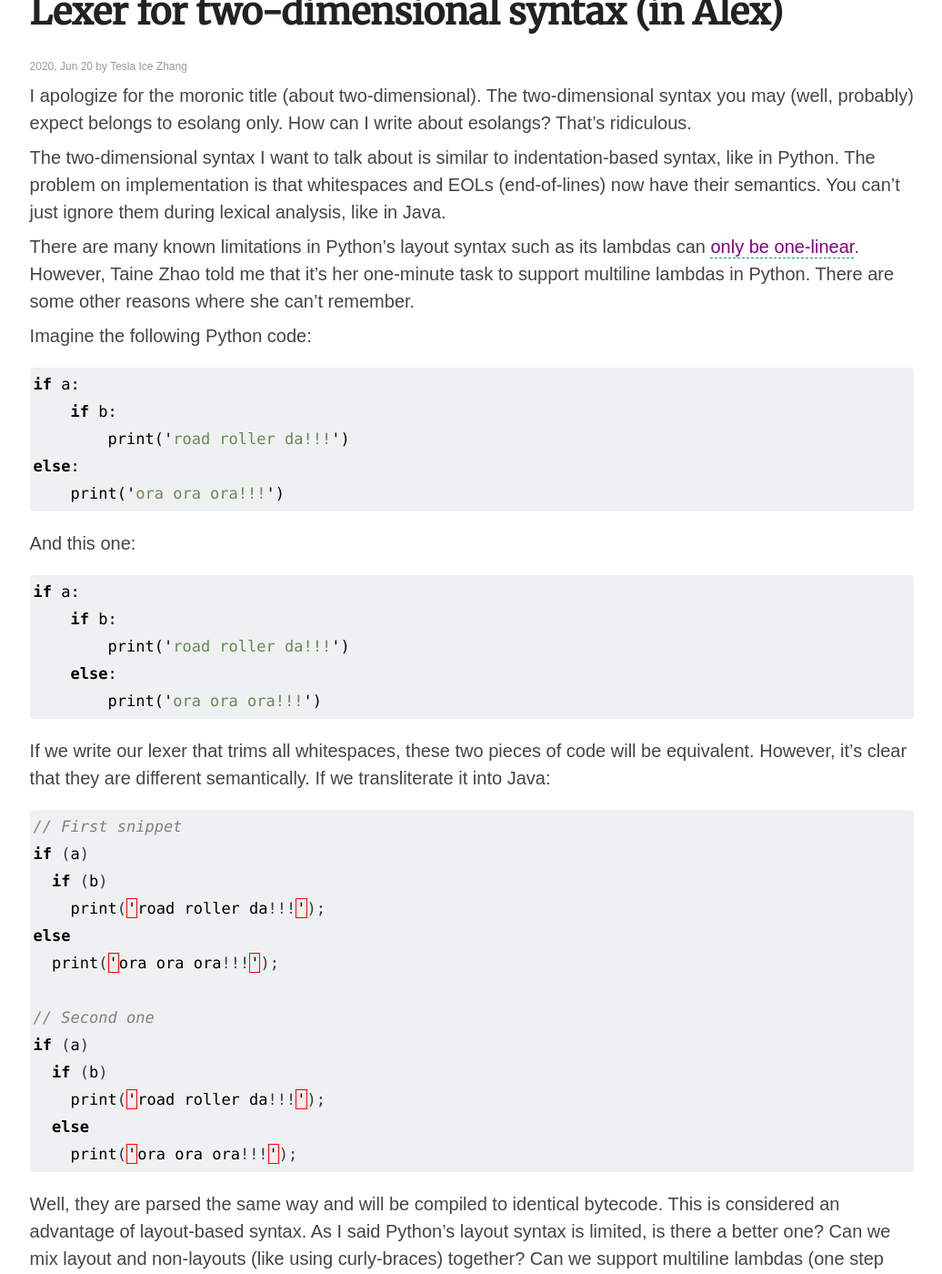
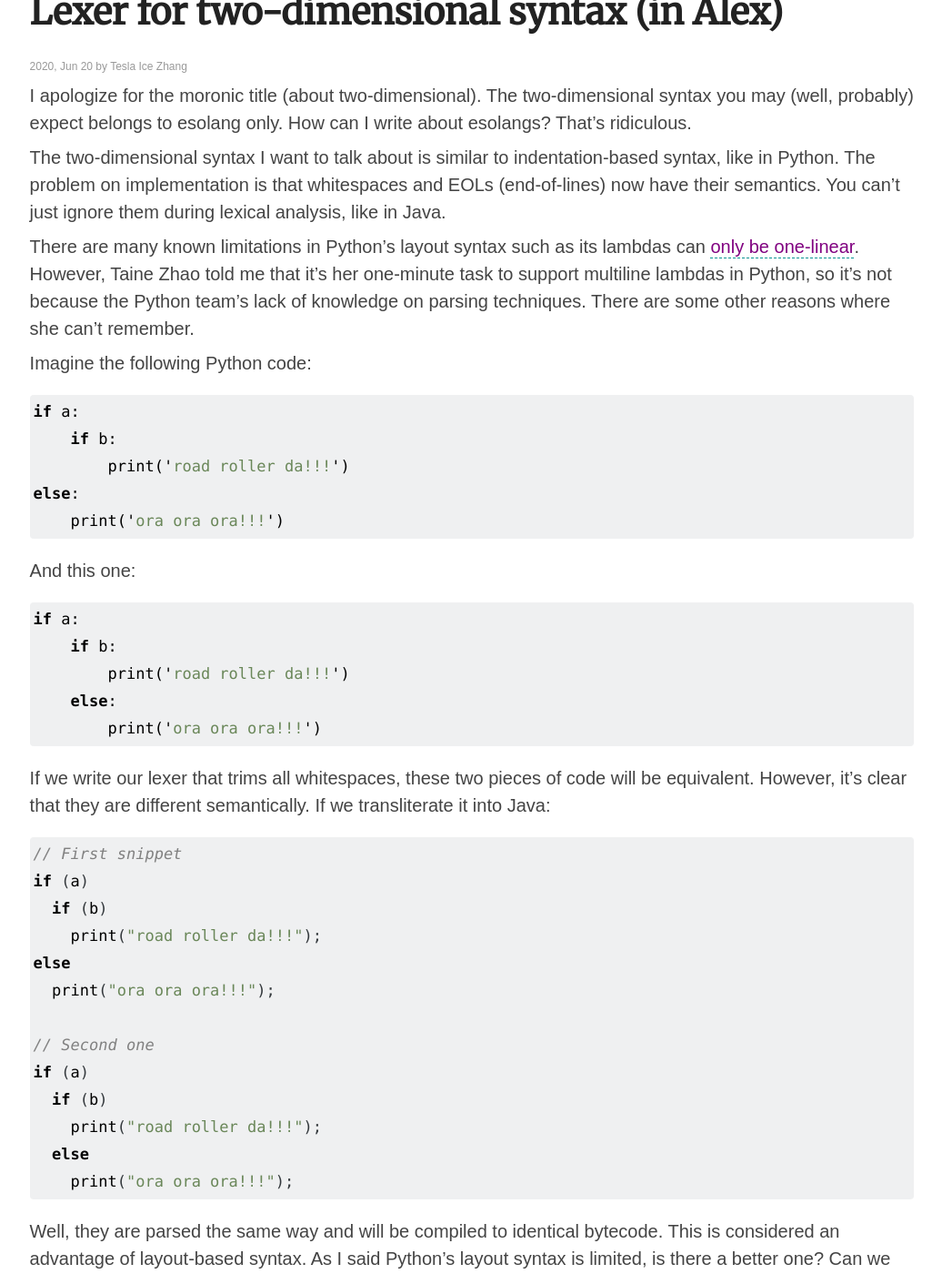
Before and after one commit to anqurvanillapy/ice1000.github.io, a Jekyll site: the page built from _posts/2020-6-20-LayoutLexerInAlex.md, in a window 1280 px wide and 1400 px high, scrolled down 208 px. Shown: the whole window at 91% size, without its empty margins (121-1157 px from the left). Built offline with Jekyll 4.4.1, drawn with Linux system fonts in a browser that asks for light colours.

Commit message:
Fix typo

````diff
--- a/_posts/2020-6-20-LayoutLexerInAlex.md
+++ b/_posts/2020-6-20-LayoutLexerInAlex.md
@@ -17,7 +17,8 @@ their semantics. You can't just ignore them during lexical analysis, like in Jav
 There are many known limitations in Python's layout syntax such as its lambdas can
 [only be one-linear](https://stackoverflow.com/q/1233448/7083401). However,
 Taine Zhao told me that it's her one-minute task to support multiline lambdas in
-Python. There are some other reasons where she can't remember.
+Python, so it's not because the Python team's lack of knowledge on parsing techniques.
+There are some other reasons where she can't remember.
 
 Imagine the following Python code:
 
@@ -47,16 +48,16 @@ If we transliterate it into Java:
 // First snippet
 if (a)
   if (b)
-    print('road roller da!!!');
+    print("road roller da!!!");
 else
-  print('ora ora ora!!!');
+  print("ora ora ora!!!");
 
 // Second one
 if (a)
   if (b)
-    print('road roller da!!!');
+    print("road roller da!!!");
   else
-    print('ora ora ora!!!');
+    print("ora ora ora!!!");
 ```
 
 Well, they are parsed the same way and will be compiled to identical bytecode.
````
